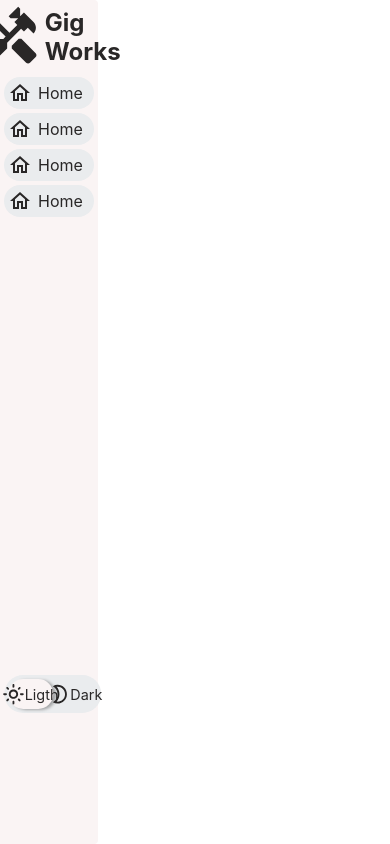
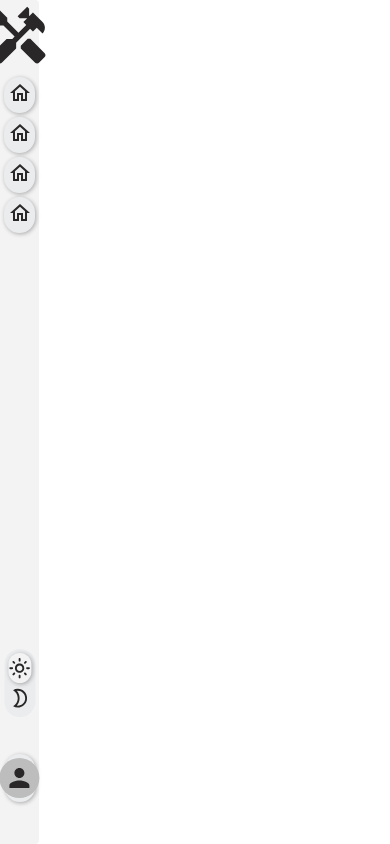
Before and after one commit to filiperak/fullstack-jobmarket-app, a React (Create React App) app in the folder client/: page / in a window 390 px wide. Built offline with nearby package versions, Linux system fonts and the light colour scheme.

Commit message:
sidebar responsive update

```diff
--- /dev/null
+++ b/client/src/components/ProfileAvatar.tsx
@@ -0,0 +1,19 @@
+import { Avatar } from '@mui/material'
+import React from 'react'
+import styles from '../styles/sidebar.module.css'
+import MoreVertIcon from '@mui/icons-material/MoreVert';
+
+const ProfileAvatar = () => {
+  return (
+    <div className={styles.avatarCntainer}>
+        <Avatar/>
+        <div>
+            <p>username</p>
+            <p>savobacic@gmail.com</p>
+        </div>
+        <MoreVertIcon/>
+    </div>
+  )
+}
+
+export default ProfileAvatar
--- a/client/src/components/Sidebar.tsx
+++ b/client/src/components/Sidebar.tsx
@@ -4,6 +4,7 @@ import Logo from './Logo'
 import NavButton from './NavButton'
 import HomeOutlinedIcon from '@mui/icons-material/HomeOutlined';
 import ThemeToggleSwitch from './ThemeToggleSwitch';
+import ProfileAvatar from './ProfileAvatar';
 const Sidebar = () => {
   return (
     <div className={styles.sidebarMain}>
@@ -15,6 +16,7 @@ const Sidebar = () => {
         <NavButton text="Home" Icon={HomeOutlinedIcon}/>
 
         <ThemeToggleSwitch/>
+        <ProfileAvatar/>
     </div>
   )
 }
--- a/client/src/index.css
+++ b/client/src/index.css
@@ -1,15 +1,15 @@
 
 :root{
   --app-theme-color:#5699d4;
-  --app-white:#faf4f4;
+  --app-white:#f3f3f3;
   --app-black:#292727;
   --app-ligth-grey:#eaecee;
   --app-mid-grey:#abb2b9;
-  --app-dark-grey:#808b96;
+  --app-dark-grey:#45484b;
   --app-border-radius:4px;
   --app-padding:4px;
   --app-margin:4px;
-  --app-border-shadow: 3px 1px 3px rgba(0, 0, 0, 0.3);
+  --app-border-shadow: 1px 1px 4px rgba(0, 0, 0, 0.3);
 }
 /* theme colors */
 [data-theme="light"] {
@@ -54,3 +54,9 @@ code {
   display: flex;
   align-items: center;
 }
+@media screen and (max-width: 850px) {
+  .flexLeft{
+    text-align: center;
+    display: block;
+  }
+}
--- a/client/src/styles/sidebar.module.css
+++ b/client/src/styles/sidebar.module.css
@@ -21,27 +21,28 @@
 .SideBarLogo > div h2 {
   margin: 0;
 }
-.navButtons{
+.navButtons {
   background-color: var(--halfway-color);
   border-radius: 20px;
   padding: var(--app-padding);
   margin: var(--app-margin);
   /* color: var(--app-dark-grey); */
   cursor: pointer;
+  box-shadow: var(--app-border-shadow);
 }
-.navButtons p{
+.navButtons p {
   margin-left: 6px;
 }
-.navButtons:hover{
-   background-color: var(--app-dark-grey);
+.navButtons:hover {
+  color: var(--app-dark-grey) !important;
+
   /* color: var(--app-black); */
 }
-.toggle{
+.toggle {
   border-radius: var(--app-border-radius);
   padding: var(--app-padding);
   margin: var(--app-margin);
   background: var(--halfway-color);
-    color:var(--app-black) !important;
   border-radius: 20px;
   display: flex;
   align-items: center;
@@ -53,20 +54,67 @@
   left: 50%;
   transform: translate(-50%);
 }
-.toggle > div{
+.toggle > div {
   border-radius: 20px;
   padding: var(--app-padding);
   font-size: 0.9rem;
   cursor: pointer;
   width: 50%;
-
-
 }
-.toggle svg{
+.toggle svg {
   font-size: 1.4rem;
 }
-.toggleActive{
+.toggleActive {
   box-shadow: var(--app-border-shadow);
   background-color: var(--background-color);
   color: blueviolet;
 }
+
+.avatarCntainer {
+  display: flex;
+  align-items: center;
+  justify-content: space-between;
+  padding: var(--app-padding);
+  margin: var(--app-margin);
+  background: var(--halfway-color);
+  border-radius: 25px;
+  cursor: pointer;
+  box-shadow: var(--app-border-shadow);
+  position: absolute;
+  bottom: 5%;
+  left: 50%;
+  transform: translate(-50%);
+}
+.avatarCntainer div {
+  text-align: left;
+  /* margin-left: 6px; */
+}
+.avatarCntainer p {
+  margin-left: 6px;
+}
+.avatarCntainer div :last-child {
+  font-size: 0.7rem;
+}
+
+@media screen and (max-width: 850px) {
+  .avatarCntainer p,
+  .avatarCntainer > svg,
+  .SideBarLogo h2,
+  .toggle span,
+  .navButtons p {
+    display: none;
+  }
+  .toggle,.avatarCntainer{
+    flex-direction: column;
+    width: 80%;
+    margin: 0 auto;
+  }
+  .toggle >div{
+    width: 100%;
+  }
+  .sidebarMain{
+    width: 10%;
+    text-align: center;
+  }
+
+}
```
Lines whose indentation alone changed are shown as unchanged.
